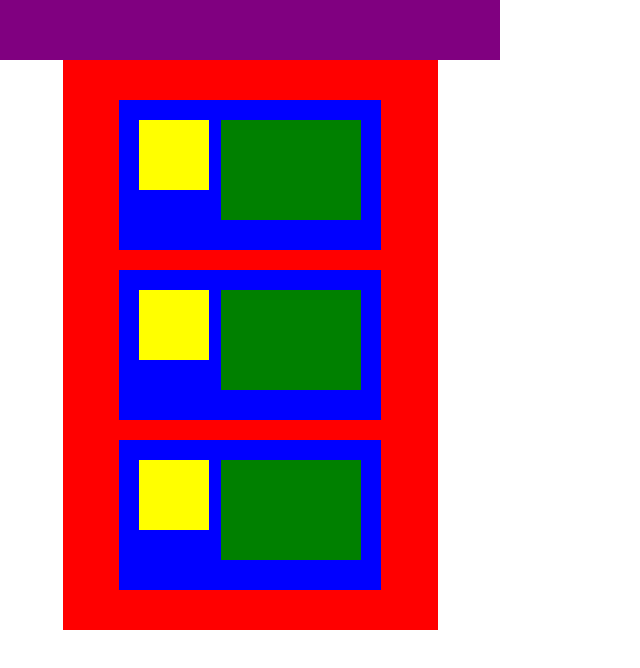
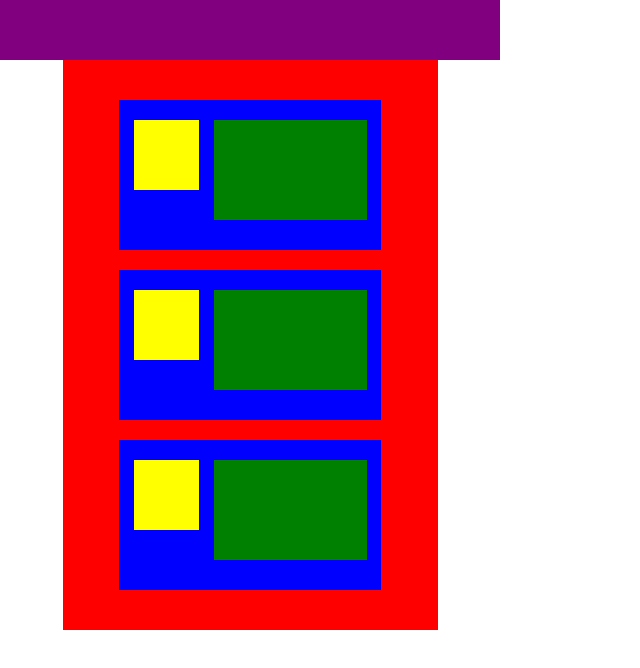
Before and after one commit to lrivkin/lambdaschool, a plain HTML site: page homework1/third-layout.html in a window 1280 px wide. Shown: the whole page, without its empty margins (0-640 px from the left). Drawn offline with Linux system fonts and the light colour scheme.

Commit message:
updated using float properly

```diff
--- a/homework1/second-layout.css
+++ b/homework1/second-layout.css
@@ -4,24 +4,29 @@ html {
 
 body {
     background-color: purple;
-    width: 600px;
+    width: 100%;
     height: 400px;
     border-style: solid;
     border-width: 80px 0px;
     border-color: red black green black;
 }
 
-#id1 {
+.blue {
     float: left;
-    margin: 0px;
-    width: 200px;
-    height: inherit;
-    background-color: blue;
+    height: 400px;
+    width: 32%;
+    background: blue;
+}
+.purple {
+    float: left;
+    height: 400px;
+    width: 35%;
+    background: purple;
 }
 
-#id2 {
-    float: right;
-    width: 200px;
-    height: inherit;
-    background-color: yellow;
+.yellow {
+    float: left;
+    height: 400px;
+    width: 32%;
+    background: yellow;
 }
--- a/homework1/third-layout.css
+++ b/homework1/third-layout.css
@@ -5,39 +5,40 @@ body {
     height: 550px;
     width: 500px;
     border-top: solid 60px purple;
+    padding: 0px;
 }
 
 .red {
-    border-top: solid 20px red;
     width: 75%;
     background-color: red;
-    height: inherit;
-    padding: 0px;
+    height: 550px;
     margin: auto;
+    margin-top: 0px;
+    padding-top: 20px;
 }
 
-.box {
+.blue {
     margin: auto;
+    width: 70%;
     margin-top: 20px;
-    width: 70%;
     height: 150px;
     background-color: blue;
 }
 
 .yellow {
     float: left;
-    margin-left: 20px;
+    margin-left: 15px;
     margin-top: 20px;
-    width: 70px;
+    width: 25%;
     height: 70px;
     background-color: yellow;
 }
 
 .green {
-    float: right;
+    float: left;
     margin-top: 20px;
-    margin-right: 20px;
-    width: 140px;
+    margin-left: 15px;
+    width: 58%;
     height: 100px;
     background-color: green;
 }
--- a/homework1/third-layout.html
+++ b/homework1/third-layout.html
@@ -8,15 +8,15 @@
 
 <body>
     <div class='red'>
-    <div class= 'box'>
+        <div class= 'blue'>
             <div class= 'yellow'></div>
             <div class = 'green'></div>
         </div>
-    <div class= 'box'>
+        <div class= 'blue'>
             <div class= 'yellow'></div>
             <div class = 'green'></div>
         </div>
-    <div class= 'box'>
+        <div class= 'blue'>
             <div class= 'yellow'></div>
             <div class = 'green'></div>
         </div>
```
Also changed, not shown: homework1/second-layout.html (+3 -2 lines). Lines whose indentation alone changed are shown as unchanged.
